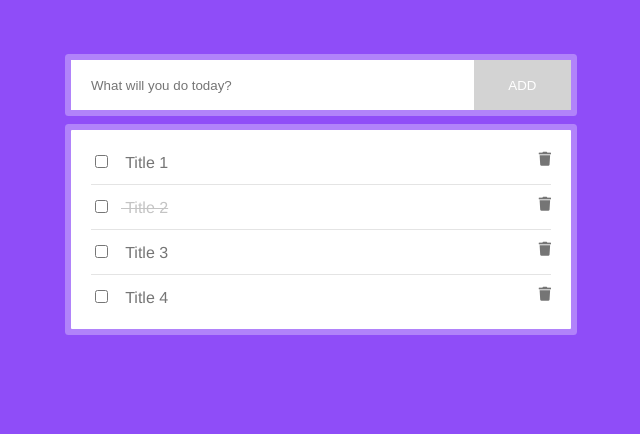
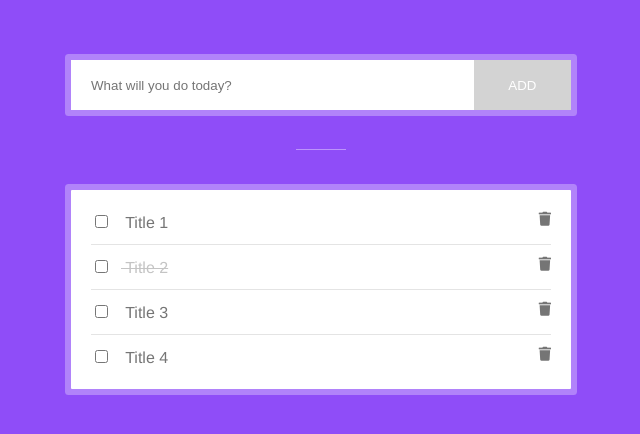
Before and after one commit to furkankose/todo-app, a Vue app in the folder client/: page / in a window 1280 px wide. Shown: the top 434 px of the page, without its empty margins (319-959 px from the left). Built offline with nearby package versions, Linux system fonts and the light colour scheme.

Commit message:
fix(client): fix margin error

```diff
--- a/client/src/components/Container.vue
+++ b/client/src/components/Container.vue
@@ -15,7 +15,8 @@ export default Vue.extend({
 <style scoped>
 .container {
   max-width: 500px;
-  margin: 20px auto;
+  margin-left: auto;
+  margin-right: auto;
 }
 
 @media only screen and (max-width: 768px) {
```
